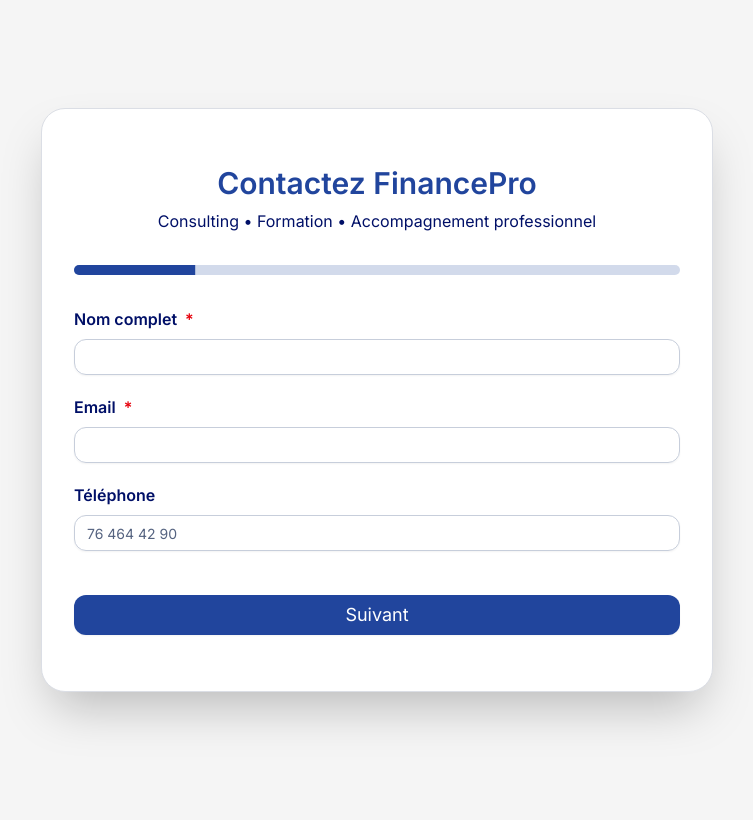
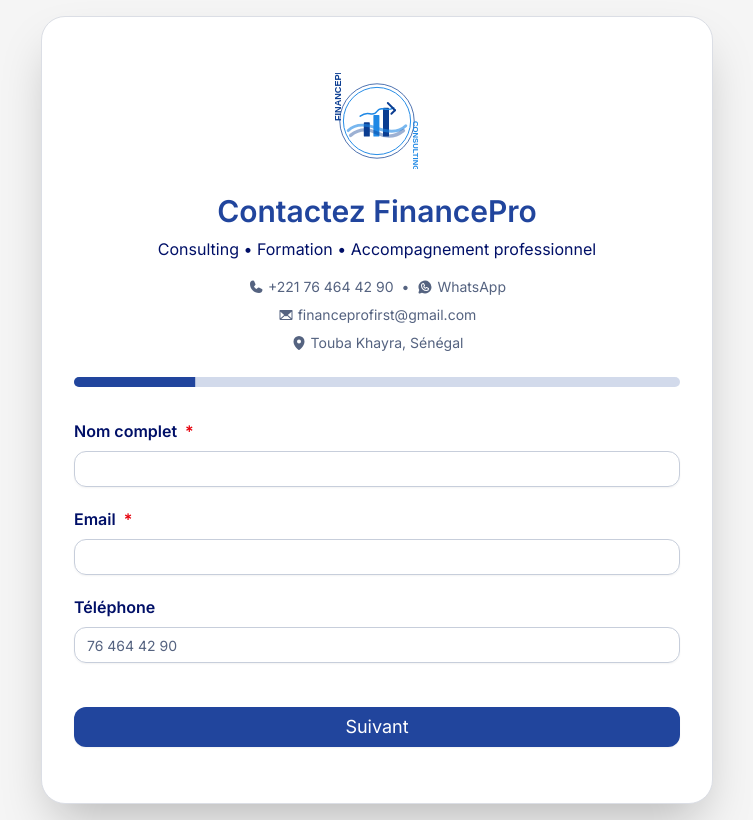
Before and after one commit to Likaz19/financepro-contact-f, a React (Vite) app: page / in a window 1280 px wide. Shown: the whole page, without its empty margins (263-1016 px from the left). Built offline with nearby package versions, Linux system fonts and the light colour scheme.

Commit message:
Generated by Spark: Insérer logo FinancePro qui est en attaché, contact l FinancePro: +221764644290 (Cliquable pour appel ou whatsapp), financeprofirst@gmail.com, Touba Khayra, Sénégal

```diff
--- a/src/App.tsx
+++ b/src/App.tsx
@@ -1,6 +1,6 @@
 import { useState } from "react"
 import { motion, AnimatePresence } from "framer-motion"
-import { CheckCircle, Warning, PencilSimple } from "@phosphor-icons/react"
+import { CheckCircle, Warning, PencilSimple, Phone, Envelope, MapPin, WhatsappLogo } from "@phosphor-icons/react"
 import { Button } from "@/components/ui/button"
 import { Input } from "@/components/ui/input"
 import { Textarea } from "@/components/ui/textarea"
@@ -10,6 +10,7 @@
 import { Progress } from "@/components/ui/progress"
 import { Alert, AlertDescription } from "@/components/ui/alert"
 import { Toaster, toast } from "sonner"
+import { FinanceProLogo } from "@/components/FinanceProLogo"
 
 type FormData = {
   name: string
@@ -196,6 +197,10 @@
             transition={{ duration: 0.5 }}
             className="p-12 text-center"
           >
+            <div className="flex justify-center mb-6">
+              <FinanceProLogo className="h-20 w-auto" />
+            </div>
+
             <div className="checkmark-circle w-24 h-24 rounded-full border-[5px] border-primary flex items-center justify-center mx-auto mb-6">
               <CheckCircle
                 className="checkmark-icon text-primary"
@@ -206,10 +211,43 @@
             <h2 className="text-3xl font-semibold text-primary mb-3">
               Message envoyé !
             </h2>
-            <p className="text-lg text-foreground">
+            <p className="text-lg text-foreground mb-8">
               Merci pour votre confiance. Notre équipe vous contactera
               rapidement.
             </p>
+
+            <div className="flex flex-col items-center gap-2 text-sm text-muted-foreground border-t pt-6">
+              <div className="flex items-center gap-2 flex-wrap justify-center">
+                <a
+                  href="tel:+221764644290"
+                  className="flex items-center gap-1 hover:text-primary transition-colors"
+                >
+                  <Phone size={16} weight="fill" />
+                  +221 76 464 42 90
+                </a>
+                <span className="hidden sm:inline">•</span>
+                <a
+                  href="https://wa.me/221764644290"
+                  target="_blank"
+                  rel="noopener noreferrer"
+                  className="flex items-center gap-1 hover:text-primary transition-colors"
+                >
+                  <WhatsappLogo size={16} weight="fill" />
+                  WhatsApp
+                </a>
+              </div>
+              <a
+                href="mailto:financeprofirst@gmail.com"
+                className="flex items-center gap-1 hover:text-primary transition-colors"
+              >
+                <Envelope size={16} weight="fill" />
+                financeprofirst@gmail.com
+              </a>
+              <div className="flex items-center gap-1">
+                <MapPin size={16} weight="fill" />
+                Touba Khayra, Sénégal
+              </div>
+            </div>
           </motion.div>
         </Card>
       </div>
@@ -221,12 +259,49 @@
       <Toaster position="top-center" richColors />
       <Card className="w-full max-w-2xl shadow-2xl">
         <div className="p-8">
+          <div className="flex justify-center mb-6">
+            <FinanceProLogo className="h-24 w-auto" />
+          </div>
+
           <h2 className="text-3xl font-semibold text-center text-primary mb-2">
             Contactez FinancePro
           </h2>
-          <p className="text-center text-foreground mb-8">
+          <p className="text-center text-foreground mb-4">
             Consulting • Formation • Accompagnement professionnel
           </p>
+
+          <div className="flex flex-col items-center gap-2 mb-6 text-sm text-muted-foreground">
+            <div className="flex items-center gap-2 flex-wrap justify-center">
+              <a
+                href="tel:+221764644290"
+                className="flex items-center gap-1 hover:text-primary transition-colors"
+              >
+                <Phone size={16} weight="fill" />
+                +221 76 464 42 90
+              </a>
+              <span className="hidden sm:inline">•</span>
+              <a
+                href="https://wa.me/221764644290"
+                target="_blank"
+                rel="noopener noreferrer"
+                className="flex items-center gap-1 hover:text-primary transition-colors"
+              >
+                <WhatsappLogo size={16} weight="fill" />
+                WhatsApp
+              </a>
+            </div>
+            <a
+              href="mailto:financeprofirst@gmail.com"
+              className="flex items-center gap-1 hover:text-primary transition-colors"
+            >
+              <Envelope size={16} weight="fill" />
+              financeprofirst@gmail.com
+            </a>
+            <div className="flex items-center gap-1">
+              <MapPin size={16} weight="fill" />
+              Touba Khayra, Sénégal
+            </div>
+          </div>
 
           <Progress value={progress} className="mb-8 h-2.5" />
 
--- /dev/null
+++ b/src/components/FinanceProLogo.tsx
@@ -0,0 +1,80 @@
+export function FinanceProLogo({ className = "h-24 w-auto" }: { className?: string }) {
+  return (
+    <svg
+      viewBox="0 0 400 400"
+      fill="none"
+      xmlns="http://www.w3.org/2000/svg"
+      className={className}
+    >
+      <circle cx="200" cy="200" r="140" fill="none" stroke="#1E88E5" strokeWidth="4"/>
+      <circle cx="200" cy="200" r="155" fill="none" stroke="#0B3D91" strokeWidth="3"/>
+
+      <rect x="145" y="205" width="25" height="60" fill="#0B3D91" rx="3"/>
+      <rect x="185" y="175" width="25" height="90" fill="#1E88E5" rx="3"/>
+      <rect x="225" y="145" width="25" height="120" fill="#0B3D91" rx="3"/>
+
+      <path
+        d="M 130 180 Q 150 165 170 170 Q 190 175 200 160 Q 210 145 230 150 Q 250 155 270 145"
+        stroke="#1E88E5"
+        strokeWidth="6"
+        fill="none"
+        strokeLinecap="round"
+      />
+
+      <path
+        d="M 245 125 L 275 155"
+        stroke="#0B3D91"
+        strokeWidth="8"
+        strokeLinecap="round"
+      />
+      <path
+        d="M 275 155 L 260 170"
+        stroke="#0B3D91"
+        strokeWidth="8"
+        strokeLinecap="round"
+      />
+
+      <path
+        d="M 80 240 Q 120 200 200 230 Q 280 260 320 220"
+        stroke="#1E88E5"
+        strokeWidth="12"
+        fill="none"
+        strokeLinecap="round"
+        opacity="0.6"
+      />
+
+      <path
+        d="M 90 260 Q 140 220 200 250 Q 260 280 310 240"
+        stroke="#0B3D91"
+        strokeWidth="14"
+        fill="none"
+        strokeLinecap="round"
+        opacity="0.4"
+      />
+
+      <text
+        x="50"
+        y="200"
+        fontFamily="Arial, sans-serif"
+        fontSize="38"
+        fontWeight="bold"
+        fill="#0B3D91"
+        transform="rotate(-90 50 200)"
+      >
+        FINANCEPRO
+      </text>
+
+      <text
+        x="350"
+        y="200"
+        fontFamily="Arial, sans-serif"
+        fontSize="32"
+        fontWeight="bold"
+        fill="#1E88E5"
+        transform="rotate(90 350 200)"
+      >
+        CONSULTING
+      </text>
+    </svg>
+  )
+}
```
Also changed, not shown: src/assets/images/financepro-logo.svg (added), 1 other file (tests, documents, lock files or other folders).
